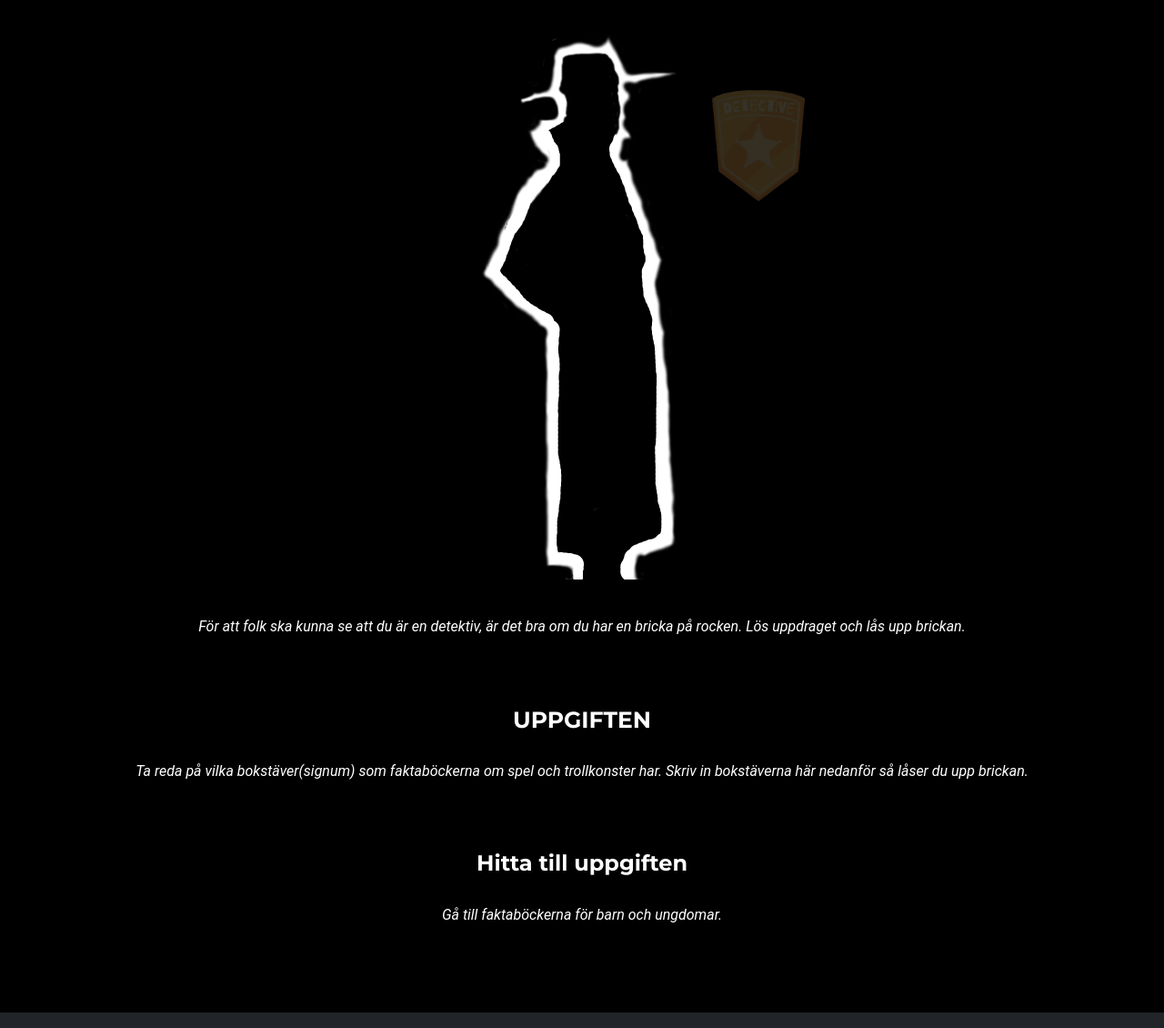
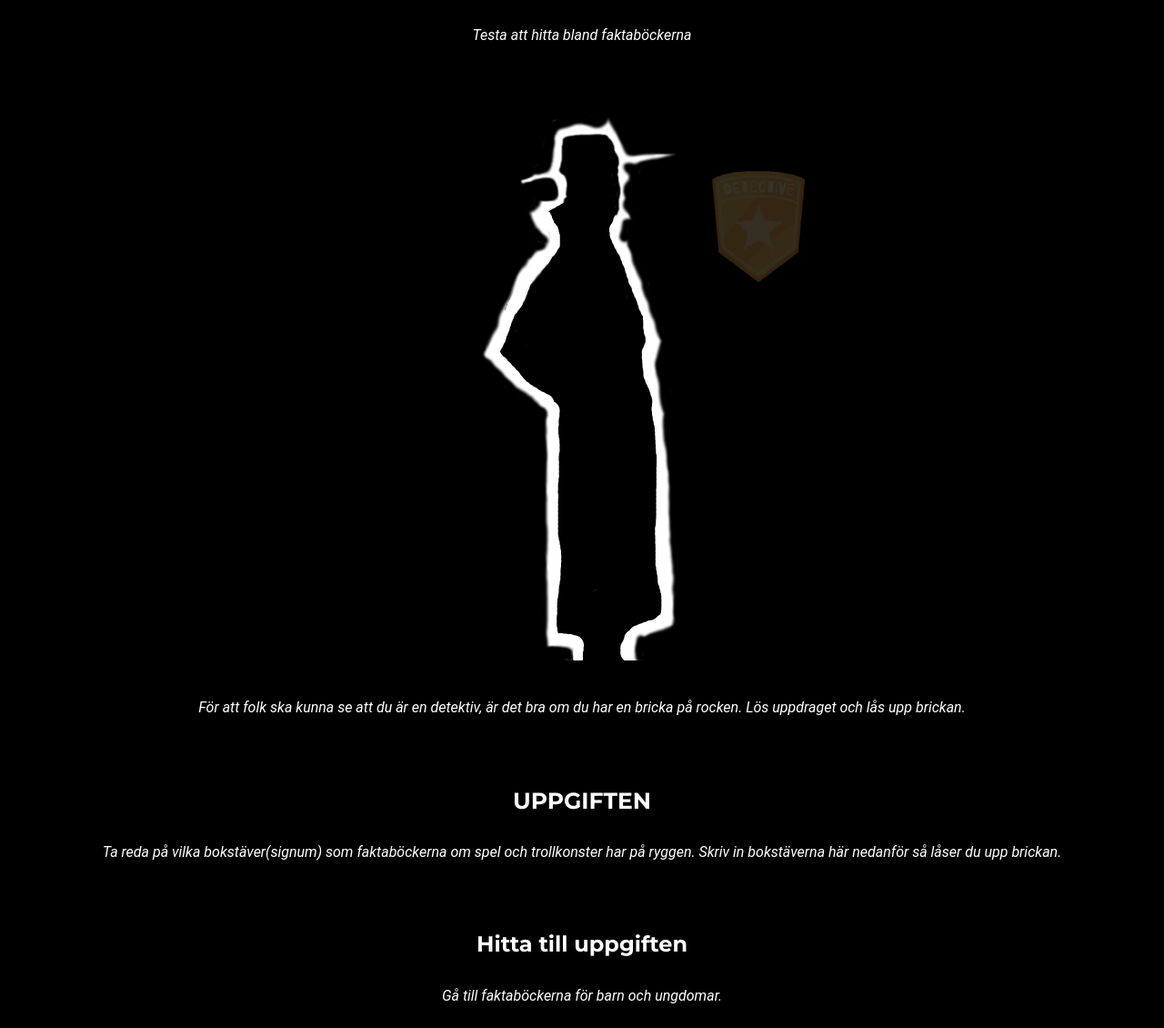
Before and after one commit to Benjaminaljic/benjaminaljic.nya.github.io, a plain HTML site: page 6.html in a window 1280 px wide. Shown: the part 142-1272 px from the top of the page at 91% size. Drawn offline with nearby package versions, Linux system fonts and the light colour scheme; files that its build step writes are made by us from their sources; a web font is replaced by a local one.

Commit message:
Update 6.html

```diff
--- a/6.html
+++ b/6.html
@@ -69,8 +69,10 @@
 
           <div class="row">
 
+
+          <div class="col-lg-12 text-center">
+
              <p style="margin-top: 8%;">
-          <div class="col-lg-12 text-center">
             <h2 class="section-heading text-uppercase">Hitta brickan
                 <h3 class="section-subheading ">Testa att hitta bland faktaböckerna </h3>
 
@@ -100,7 +102,7 @@
 <h3 class="section-subheading ">För att folk ska kunna se att du är en detektiv, är det bra om du har en bricka på rocken. Lös uppdraget och lås upp brickan. </h3>
 
             <h2 class="section-heading text-uppercase">Uppgiften</h2>
-<h3 class="section-subheading ">Ta reda på vilka bokstäver(signum) som faktaböckerna om spel och trollkonster har. Skriv in bokstäverna här nedanför så låser du upp brickan. </h3>
+<h3 class="section-subheading ">Ta reda på vilka bokstäver(signum) som faktaböckerna om spel och trollkonster har på ryggen. Skriv in bokstäverna här nedanför så låser du upp brickan.  </h3>
 
             <h3>Hitta till uppgiften</h3>
           <h3 class="section-subheading ">Gå till faktaböckerna för barn och ungdomar.</h3>
```
